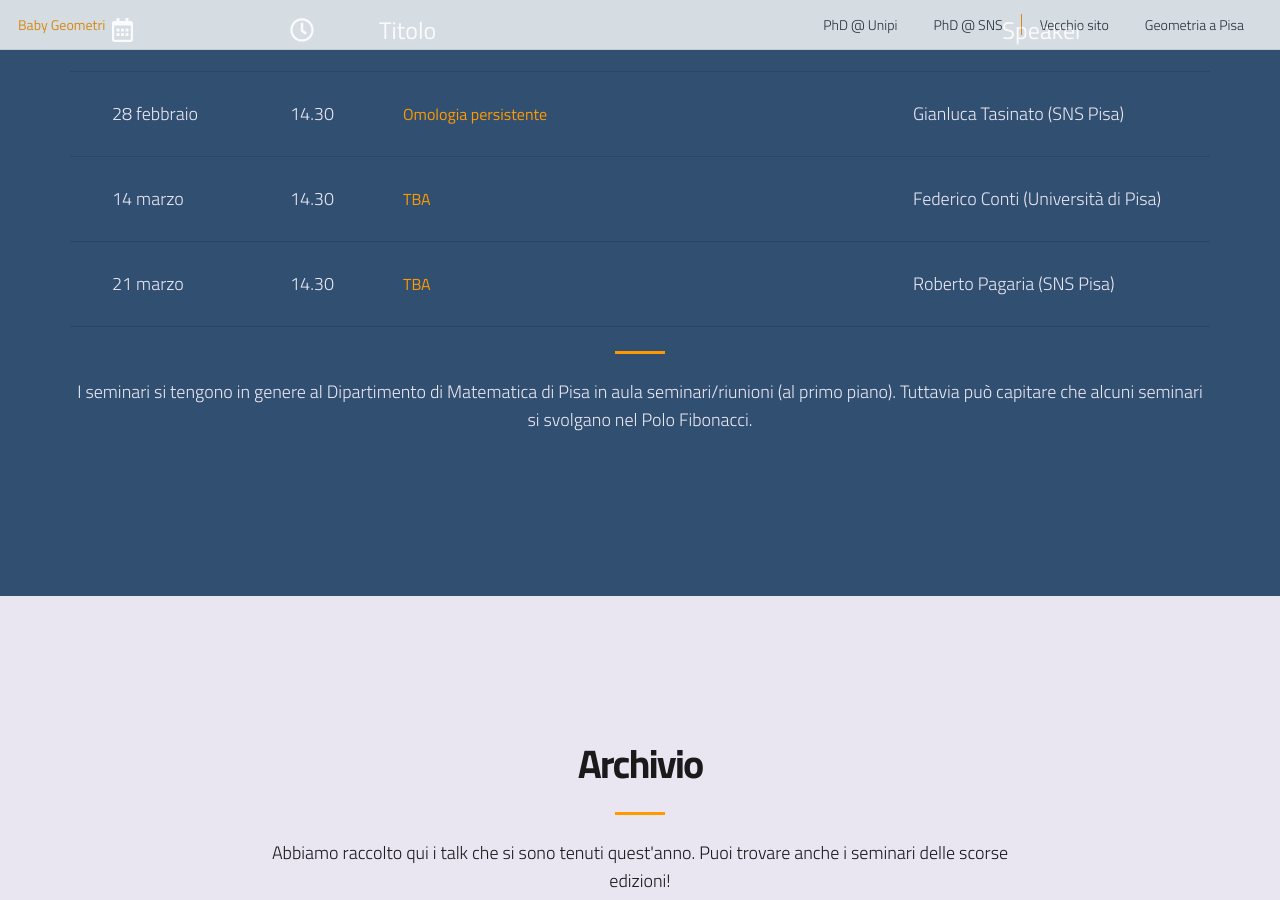
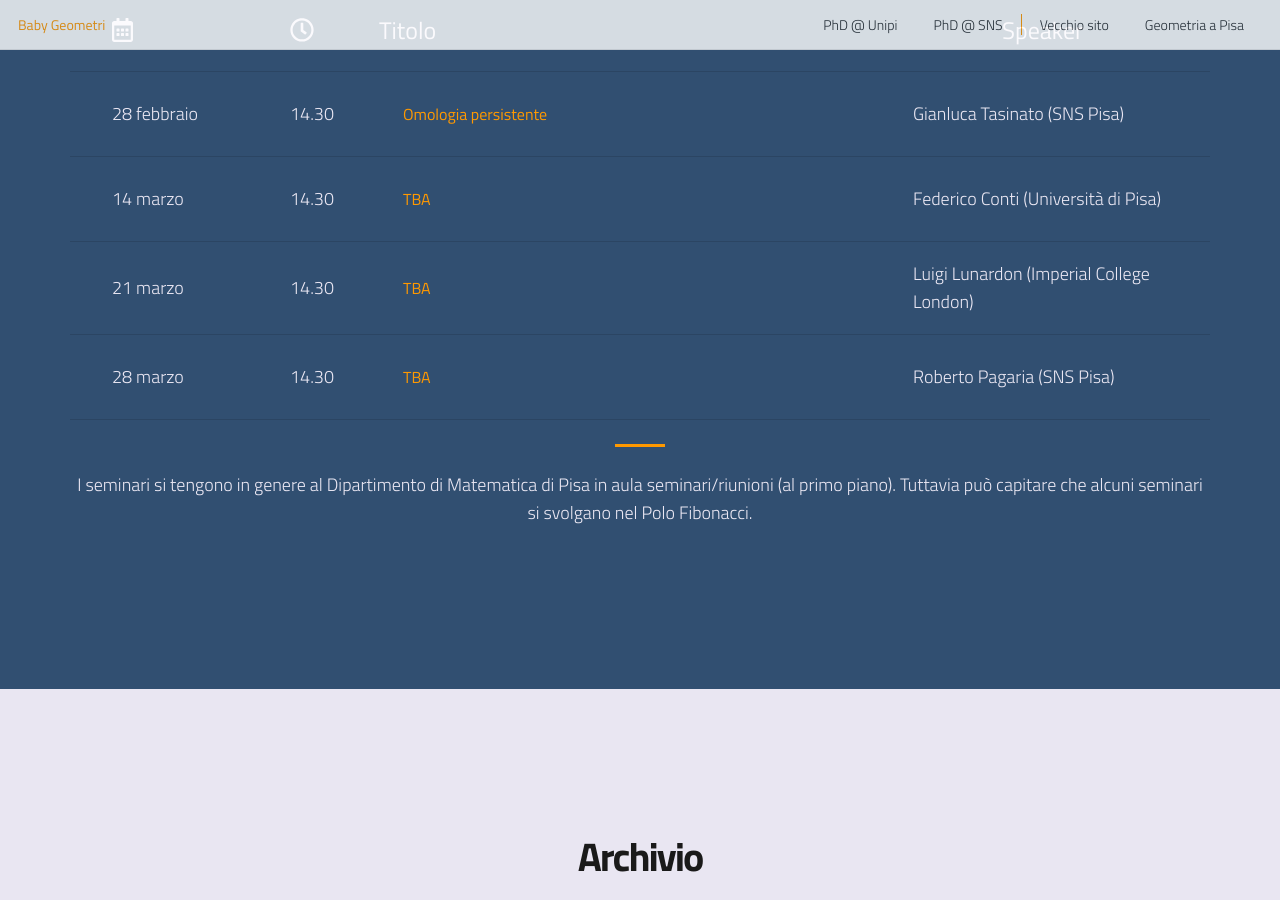
Before and after one commit to baby-geometri/baby-geometri.github.io, a Jekyll site: the page built from index.md, in a window 1280 px wide and 900 px high, scrolled down 1755 px. Built offline with Jekyll 4.4.1, drawn with Linux system fonts in a browser that asks for light colours; nearby versions of some CDN libraries.

Commit message:
lunardon

```diff
--- a/_data/futuri.yaml
+++ b/_data/futuri.yaml
@@ -12,10 +12,17 @@
   luogo: "TBA"
   ora: "14.30"
   abstract: TBA
-- nome: "Roberto Pagaria"
-  provenienza: SNS Pisa
+- nome: "Luigi Lunardon"
+  provenienza: Imperial College London
   titolo: TBA
   data: "21 marzo"
   luogo: "TBA"
   ora: "14.30"
   abstract: TBA
+- nome: "Roberto Pagaria"
+  provenienza: SNS Pisa
+  titolo: TBA
+  data: "28 marzo"
+  luogo: "TBA"
+  ora: "14.30"
+  abstract: TBA
```
Also changed, not shown: 1 other file.
